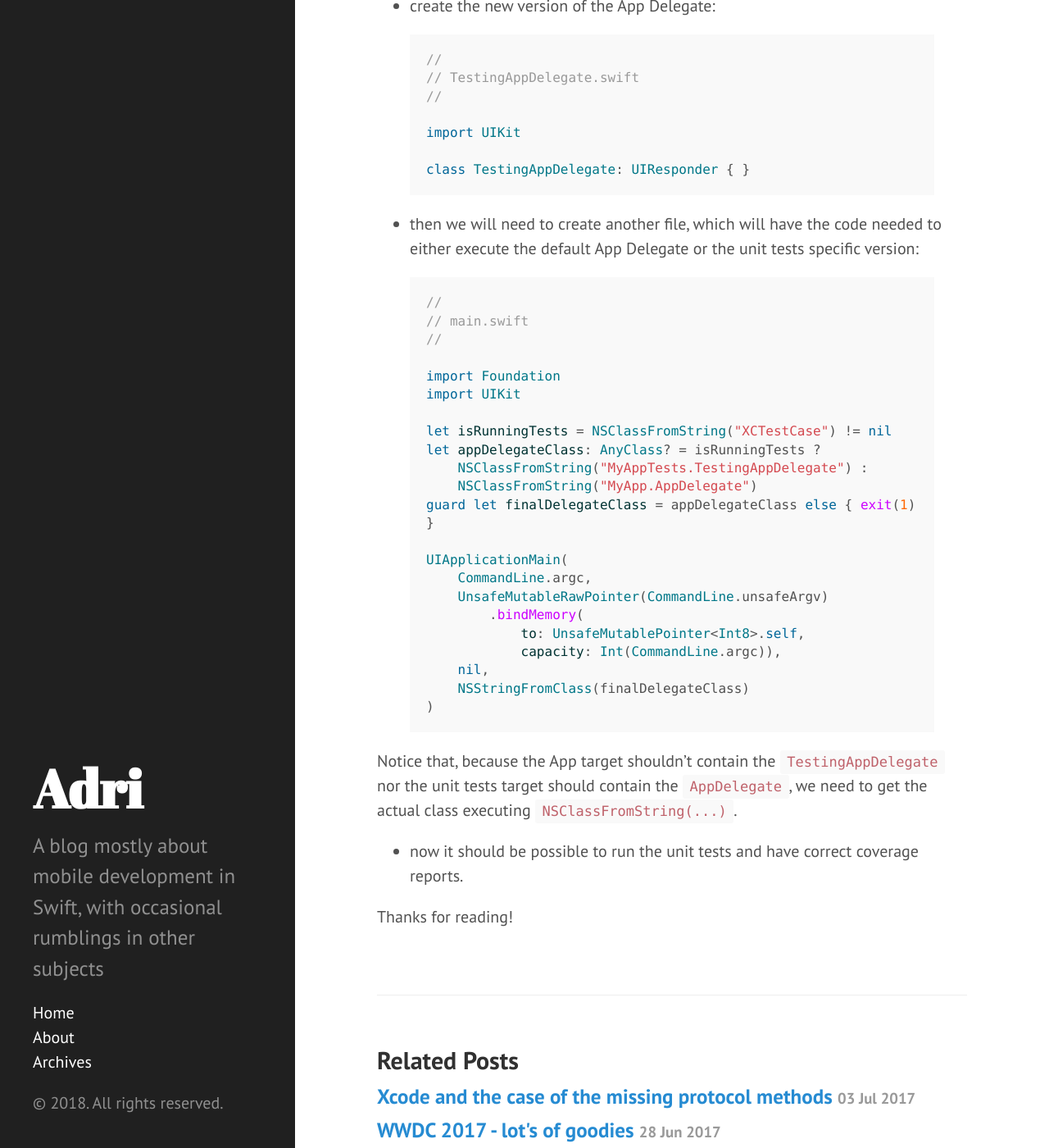
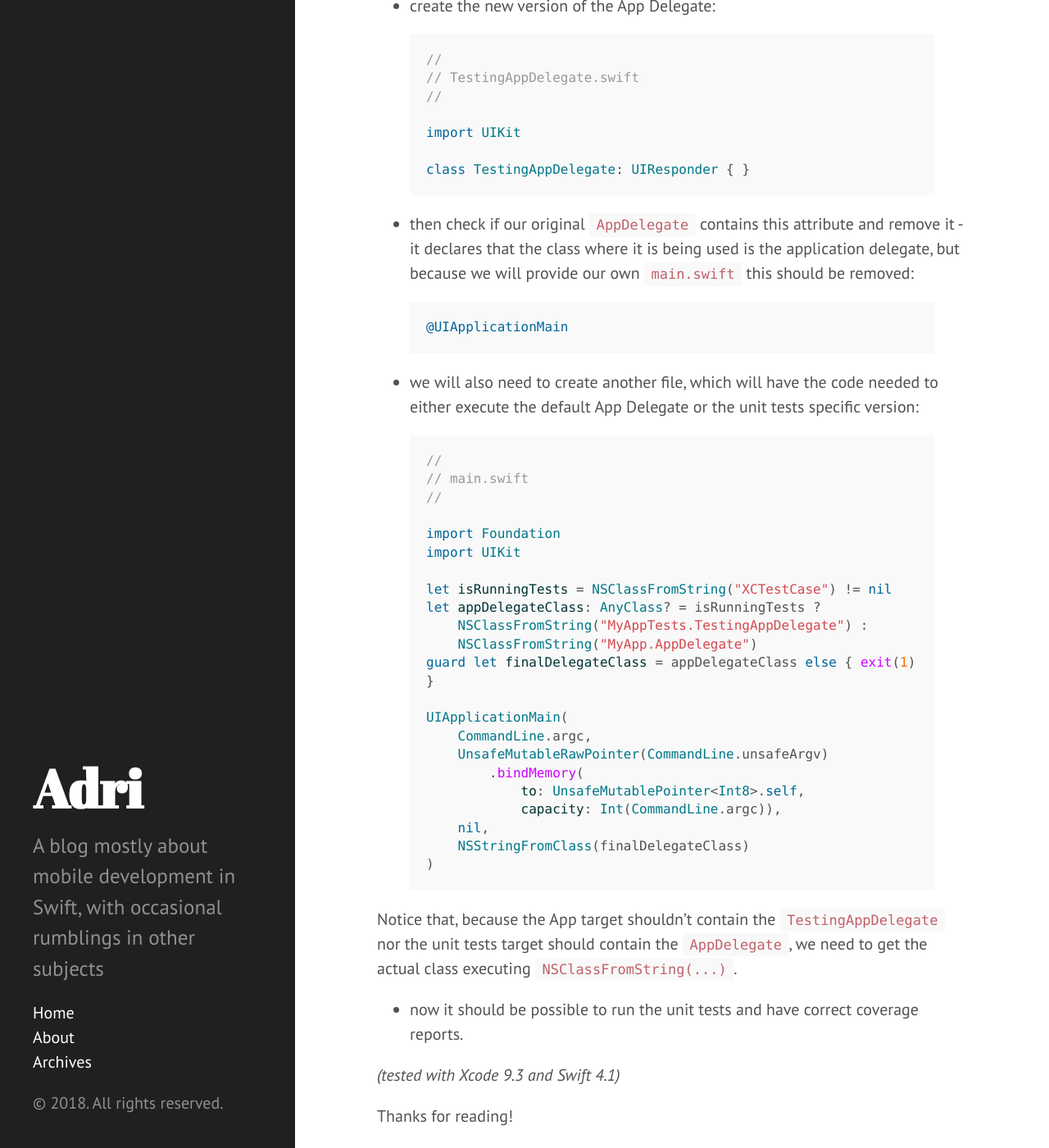
Before and after one commit to amg1976/amg1976.github.io, a Jekyll site: the page built from _posts/2018-05-03-improving-xcode-coverage.md, in a window 1280 px wide and 1400 px high, scrolled down 1420 px. Shown: the whole window at 82% size. Built offline with Jekyll 4.4.1, drawn with Linux system fonts in a browser that asks for light colours; some of the changed text lies outside the part shown.

Commit message:
Added mention to @UIApplicationMain on the Xcode code coverage post

```diff
--- a/_posts/2018-05-03-improving-xcode-coverage.md
+++ b/_posts/2018-05-03-improving-xcode-coverage.md
@@ -40,9 +40,16 @@ To do so, we will need to:
 import UIKit
 
 class TestingAppDelegate: UIResponder { }
+
 {% endhighlight %}
 
-- then we will need to create another file, which will have the code needed to either execute the default App Delegate or the unit tests specific version:
+- then check if our original `AppDelegate` contains this attribute and remove it - it declares that the class where it is being used is the application delegate, but because we will provide our own `main.swift` this should be removed:
+
+{% highlight swift %}
+@UIApplicationMain
+{% endhighlight %}
+
+- we will also need to create another file, which will have the code needed to either execute the default App Delegate or the unit tests specific version:
 
 {% highlight swift %}
 //
@@ -73,4 +80,8 @@ Notice that, because the App target shouldn't contain the `TestingAppDelegate` n
 
 - now it should be possible to run the unit tests and have correct coverage reports.
 
+_(tested with Xcode 9.3 and Swift 4.1)_
+
 Thanks for reading!
+
+_Updated 2018-05-04: added mention to the fact that we need to remove the `@UIApplicationMain` attribute._
```
